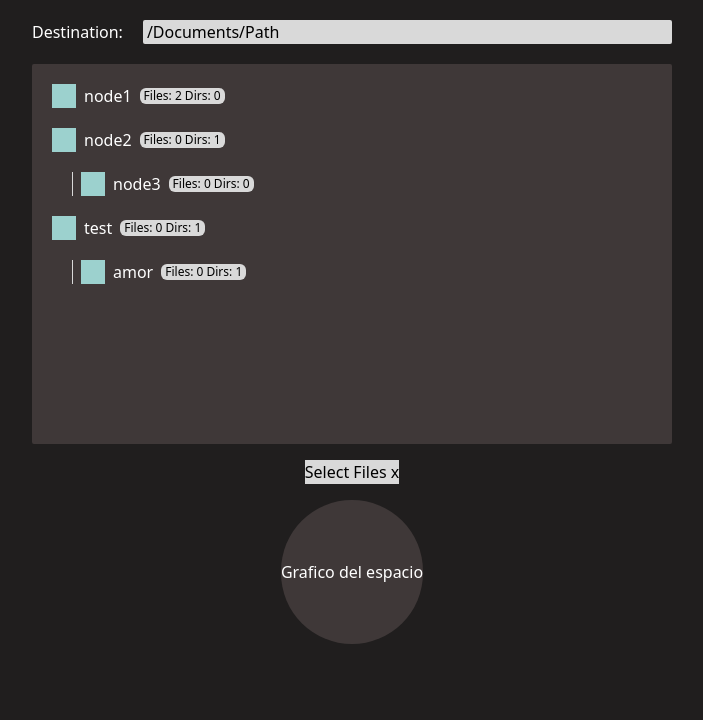
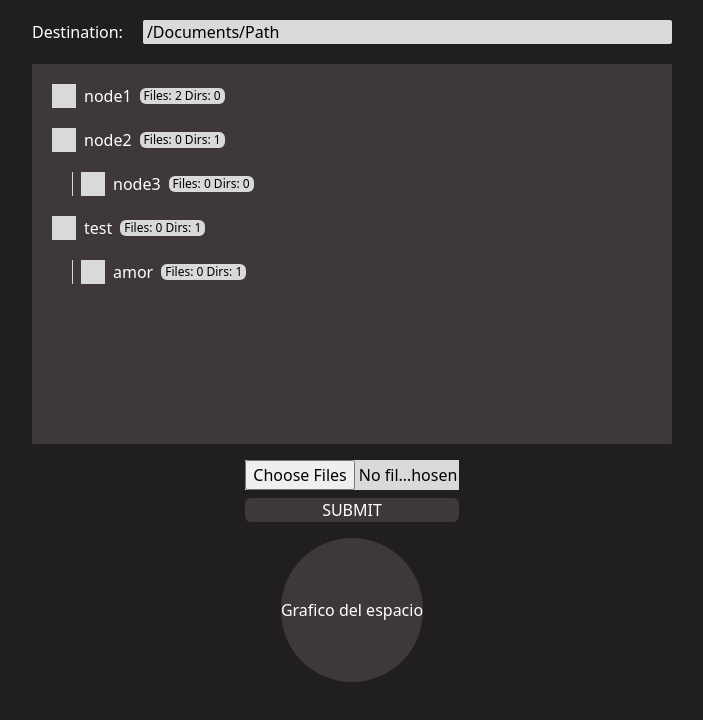
Before and after one commit to andres2110/my-g-drive-frontend, a Next.js app: page / in a window 1280 px wide. Shown: the top 720 px of the page, without its empty margins (288-991 px from the left). Built offline with nearby package versions, Linux system fonts and the light colour scheme.

Commit message:
formulario de files funcionando

```diff
--- /dev/null
+++ b/src/app/components/FileForm.jsx
@@ -0,0 +1,44 @@
+import React from "react";
+import { UPLOAD_API } from "../constants";
+
+export default function FileForm() {
+  const [files, setFiles] = React.useState({});
+
+  const fnUpload = async () => {
+    //console.log(files);
+    let oFormData = new FormData();
+    // let aFiles = files;
+    oFormData.append("filename","test");
+    oFormData.append("path","test");
+    for (let oFile of files) {
+      oFormData.append("files_up", oFile);
+    }
+    const oResponse = await fetch(UPLOAD_API,{
+        method:'POST',
+        body: oFormData
+    });
+
+  };
+  const fnUpdateFiles = (oEvent) => {
+    setFiles(oEvent.target.files);
+  };
+  return (
+    <section className="w-1/2 h-15 mt-4 items-center flex flex-col gap-2">
+      <input
+        type="file"
+        name="files_up"
+        accept="image/*,video/*"
+        multiple
+        className=" bg-none w-2/3 md:w-1/3 md:bg-[#D9D9D9]"
+        onChange={fnUpdateFiles}
+      />
+      <button
+        type="submit"
+        className="bg-[#3F3838] text-white w-1/3 hover:bg-[#D9D9D9] hover:text-black rounded-md"
+        onClick={fnUpload}
+      >
+        SUBMIT
+      </button>
+    </section>
+  );
+}
--- a/src/app/components/Node.jsx
+++ b/src/app/components/Node.jsx
@@ -2,7 +2,7 @@
 import React from "react";
 
 export default function Node({ name, numFiles, numDirs, path }) {
-  const [isSelected, setSelected] = React.useState(true);
+  const [isSelected, setSelected] = React.useState(false);
   const fnHandleClick = () => {
     console.log(path);
     setSelected(!isSelected);
--- /dev/null
+++ b/src/app/constants.js
@@ -0,0 +1 @@
+export const UPLOAD_API = "http://192.168.1.163:3001/upload"
--- a/src/app/page.js
+++ b/src/app/page.js
@@ -2,6 +2,7 @@
 import Tree from "./components/Tree";
 import React from "react";
 import { directories } from "./mocks/files.json";
+import FileForm from "./components/FileForm";
 
 export default function Home() {
   return (
@@ -13,9 +14,7 @@ export default function Home() {
         </div>
       </section>
       <Tree directories={directories} />
-      <section className="bg-[#D9D9D9] w-50 h-15 mt-4 justify-center items-center flex">
-        <p className="text-black"> Select Files x </p>
-      </section>
+      <FileForm/>
       <section className="bg-[#3F3838] w-45 h-36 mt-4 justify-center items-center flex rounded-full">
         <p className="text-white"> Grafico del espacio </p>
       </section>
```
